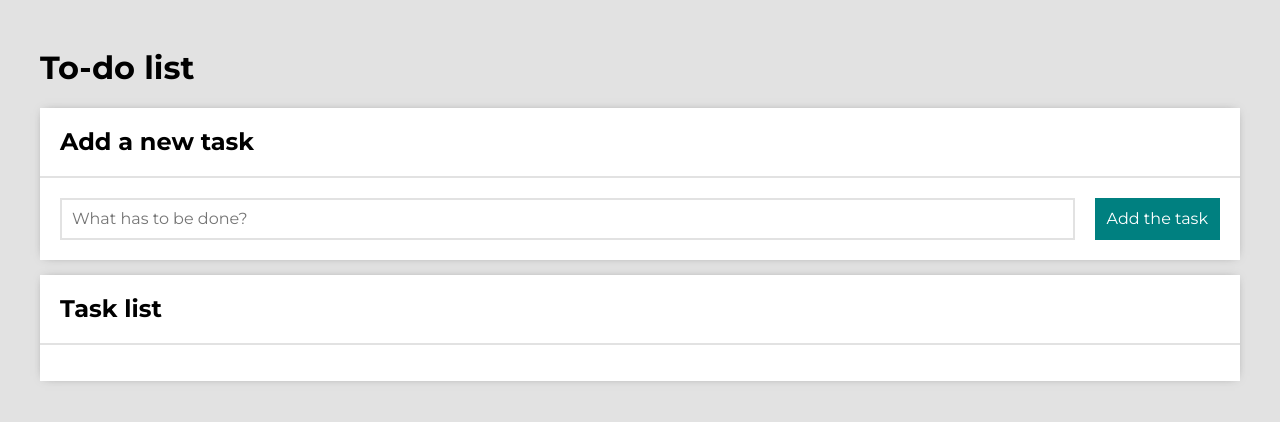
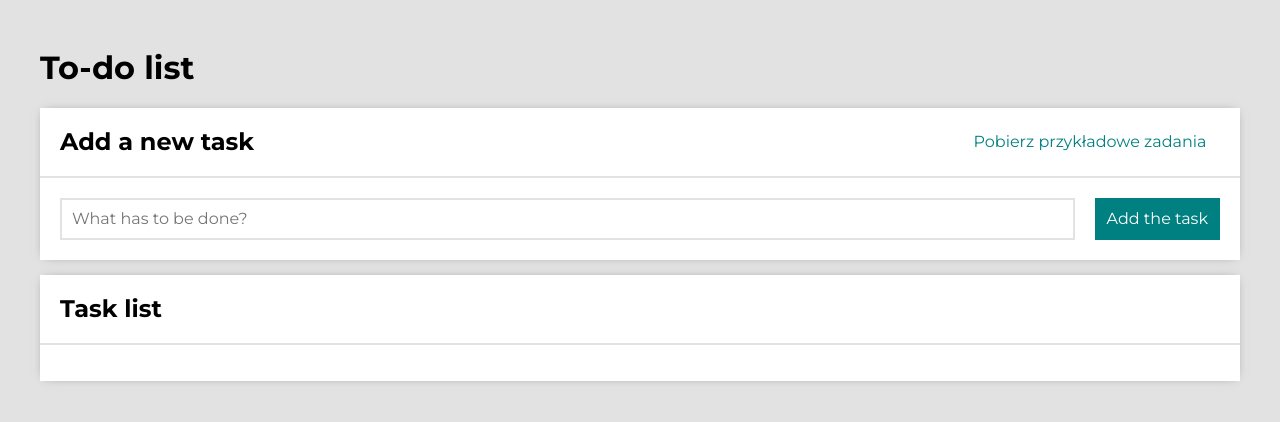
Before and after one commit to wojdaSoftware/to-do-list-react, a React (Create React App) app: page / in a window 1280 px wide. Shown: the top 422 px of the page. Built offline with nearby package versions, Linux system fonts and the light colour scheme.

Commit message:
exampleTasks button (non-funtional)

```diff
--- a/src/features/tasks/Tasks.js
+++ b/src/features/tasks/Tasks.js
@@ -3,6 +3,7 @@ import List from './List';
 import Buttons from './Buttons';
 import Section from '../../common/Section';
 import Header from '../../common/Header';
+import Button from '../../common/Button';
 
 const Tasks = () => (
   <>
@@ -10,6 +11,11 @@ const Tasks = () => (
     <Section
       title={"Add a new task"}
       body={<Form />}
+      extraHeaderContent={
+        <Button
+          buttonText={"Pobierz przykładowe zadania"}
+        />
+      }
     />
     <Section
       title={"Task list"}
```
